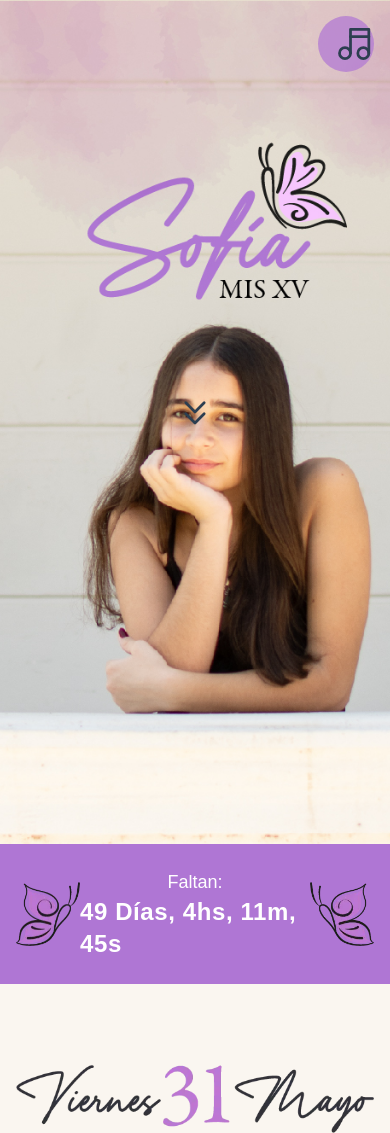
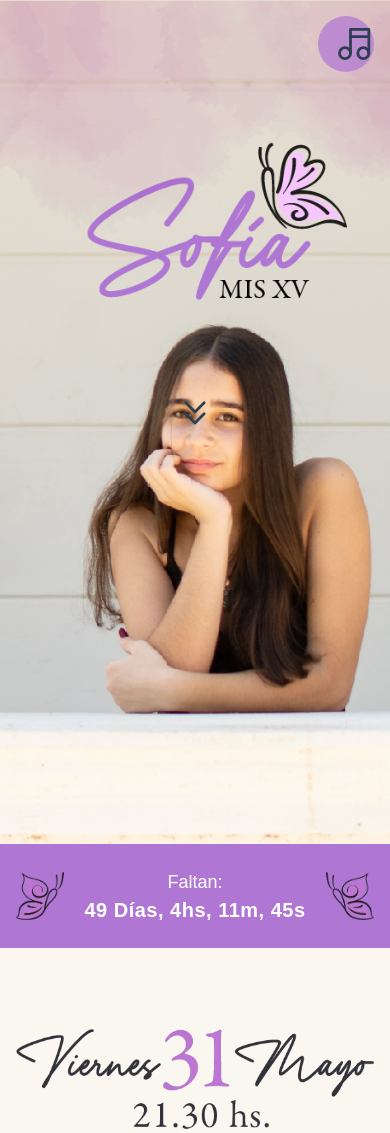
Before and after one commit to facucarrion/sofi-quince, an Astro site: page / in a window 390 px wide. Shown: the top 1133 px of the page. Built offline with nearby package versions, Linux system fonts and the light colour scheme; Astro itself is replaced by a stand-in of ours.

Commit message:
some fixes

```diff
--- a/src/components/Countdown.astro
+++ b/src/components/Countdown.astro
@@ -5,12 +5,12 @@
     src='/butterfly.webp'
     alt='butterfly'
     id='left'
-    class='rotate size-16'
+    class='rotate size-12 sm:size-16'
   />
   <div class='flex w-[500px] flex-col items-center'>
     <p>Faltan:</p>
     <div
-      class='text-2xl font-semibold tracking-wide'
+      class='text-xl font-semibold tracking-wide sm:text-2xl'
       id='countdown'
     >
     </div>
@@ -19,7 +19,7 @@
     src='/butterfly.webp'
     alt='butterfly'
     id='right'
-    class='rotate size-16'
+    class='rotate size-12 sm:size-16'
   />
 </section>
 
--- a/src/components/Instagram.astro
+++ b/src/components/Instagram.astro
@@ -16,7 +16,7 @@ import InstagramIcon from './icons/Instagram.astro'
   </div>
 
   <a
-    href='https://instagram.com/sofi_comb'
+    href="https://www.instagram.com/sofi_comb?igsh=NWhvaHRoa3FwbzZs'"
     class='flex items-center gap-2 rounded-full bg-primary px-8 py-2 text-lg text-white transition-opacity ease-in-out hover:opacity-85 md:px-10 md:text-xl'
     target='_blank'
   >
--- a/src/components/Party.astro
+++ b/src/components/Party.astro
@@ -6,7 +6,7 @@
   />
 
   <a
-    href='https://maps.app.goo.gl/tTrgTU22z29XE47e8'
+    href='https://maps.app.goo.gl/k6mukjb5fBuu9vNdA'
     class='rounded-full bg-primary px-8 py-2 text-xl text-white transition-opacity ease-in-out hover:opacity-85 md:px-10 md:text-xl'
   >
     CÓMO LLEGAR
```
